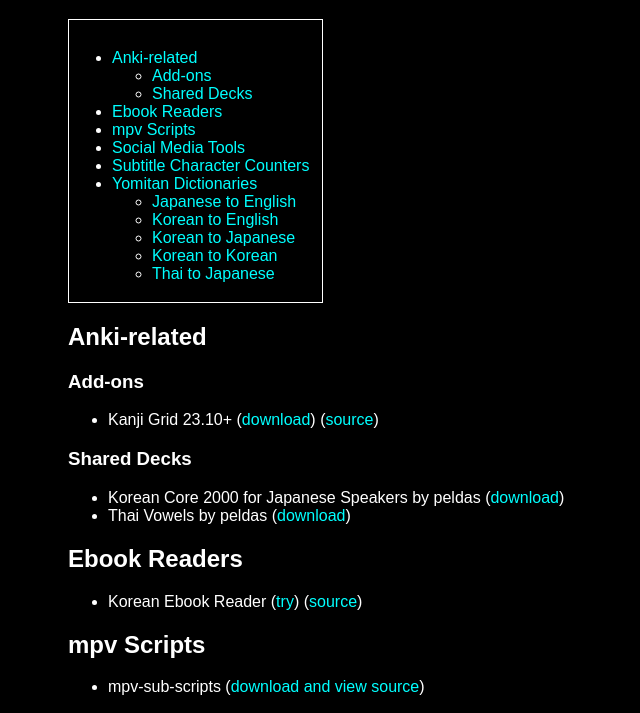
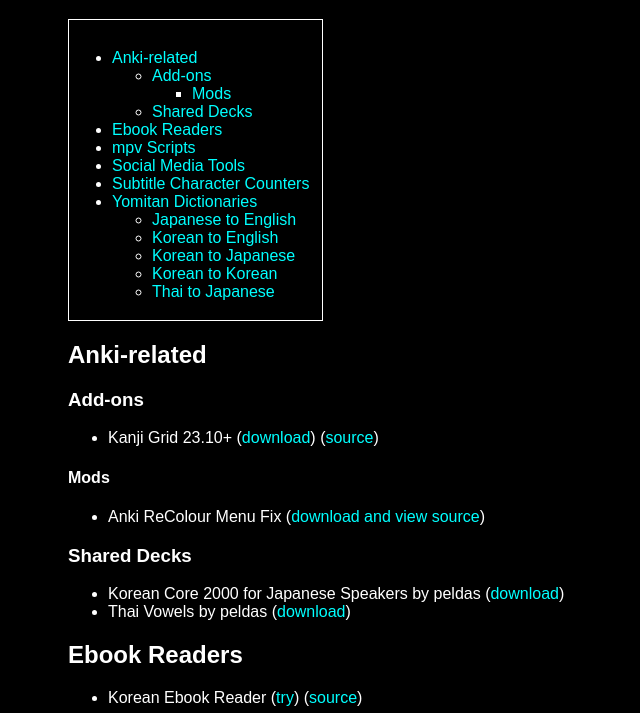
Before and after one commit to peldas/peldas.github.io, a plain HTML site: page index.html in a window 1280 px wide. Shown: the part 86-799 px from the top of the page, without its empty margins (196-836 px from the left). Drawn offline with Linux system fonts and the light colour scheme.

Commit message:
Add Anki ReColour Menu Fix

```diff
--- a/index.html
+++ b/index.html
@@ -27,7 +27,12 @@
 						<li>
 							<a href="#ankistuff">Anki-related</a>
 							<ul>
-								<li><a href="#addons">Add-ons</a></li>
+								<li>
+									<a href="#addons">Add-ons</a>
+									<ul>
+										<li><a href="#addonmods">Mods</a></li>
+									</ul>
+								</li>
 								<li><a href="#shareddecks">Shared Decks</a></li>
 							</ul>
 						</li>
@@ -60,6 +65,10 @@
 		<h3 id="addons">Add-ons</h3>
 		<ul>
 			<li>Kanji Grid 23.10+ (<a href="https://ankiweb.net/shared/info/1469765093">download</a>) (<a href="https://github.com/peldas/kanjigrid">source</a>)</li>
+		</ul>
+		<h4 id="addonmods">Mods</h4>
+		<ul>
+			<li>Anki ReColour Menu Fix (<a href="https://github.com/peldas/AnkiReColourMenuFix">download and view source</a>)</li>
 		</ul>
 
 		<h3 id="shareddecks">Shared Decks</h3>
```
